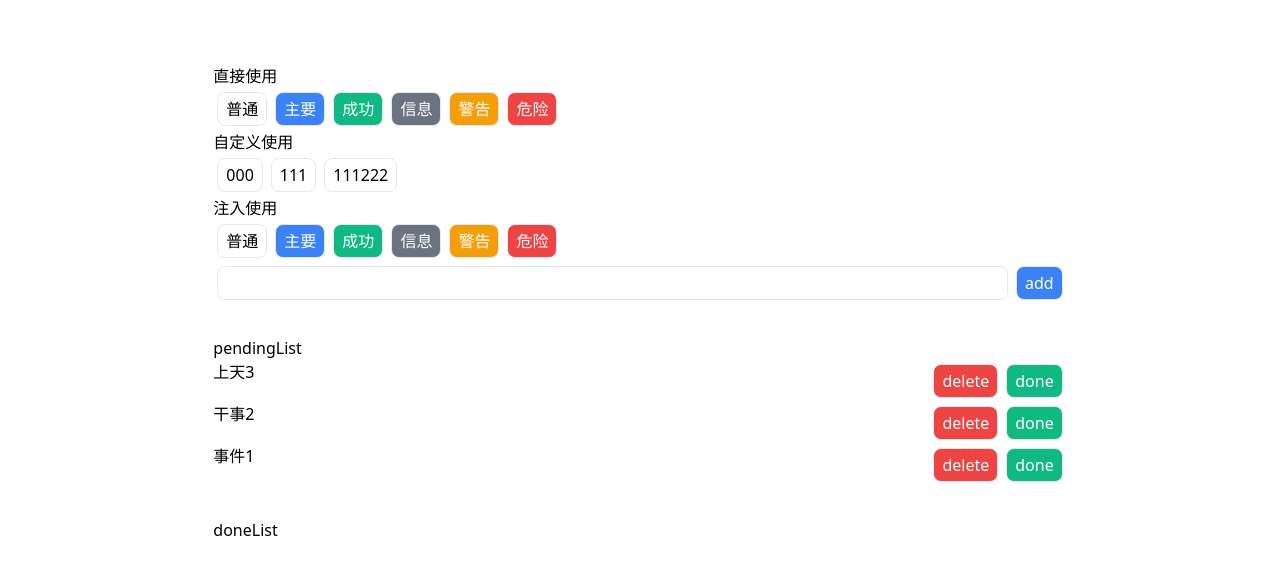
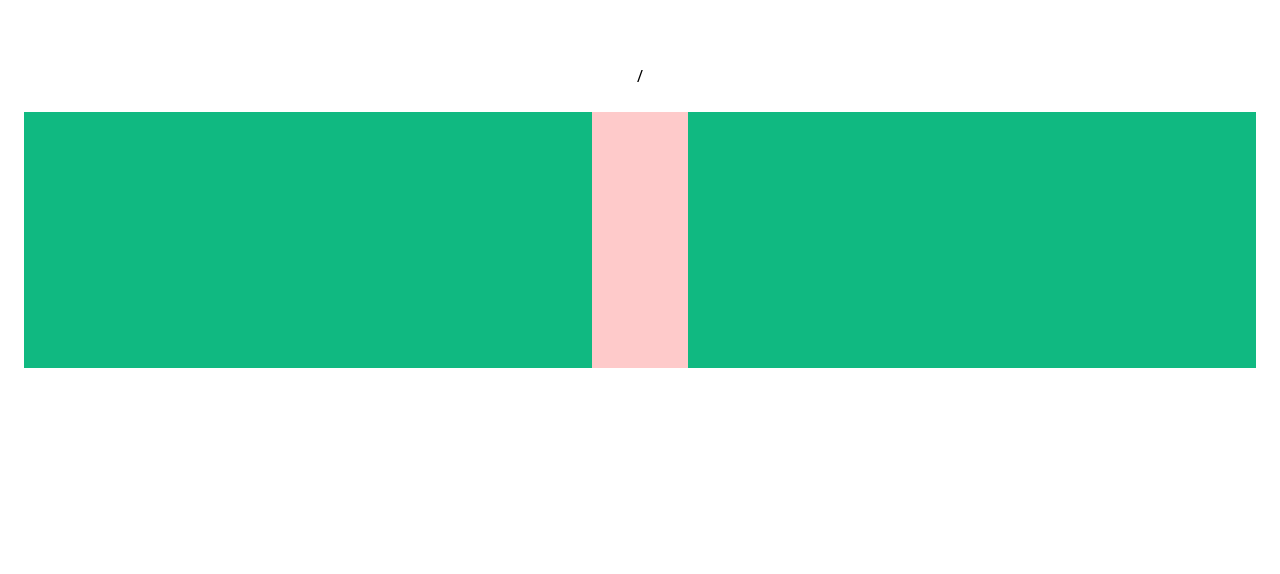
Before and after one commit to Akimotorakiyu/yx-renderless-test, a Vue app: page /about in a window 1280 px wide. Shown: the top 574 px of the page. Built offline with nearby package versions, Linux system fonts and the light colour scheme.

Commit message:
on mounted

```diff
--- a/package.json
+++ b/package.json
@@ -8,7 +8,8 @@
   },
   "dependencies": {
     "nanoid": "^3.1.20",
-    "vue": "^3.0.5"
+    "vue": "^3.0.5",
+    "vue-router": "^4.0.3"
   },
   "devDependencies": {
     "@vitejs/plugin-vue": "^1.1.2",
--- /dev/null
+++ b/src/About.vue
@@ -0,0 +1,49 @@
+<template>
+  <div class="mt-16 text-center">
+    <router-link to="/">/</router-link>
+
+    <div
+      ref="nodeRef"
+      class="text-center bg-green-500 h-64 m-6 flex justify-center overflow-auto"
+    >
+      <div class="w-24 bg-red-200 h-96"></div>
+    </div>
+  </div>
+</template>
+
+<script lang="ts">
+import { defineComponent, onMounted, Ref, ref } from "vue";
+import { onBeforeRouteLeave, onBeforeRouteUpdate } from "vue-router";
+import { autoRecoverscroll, onAfterRouterEnter } from "./routes";
+import ComUse from "./views/comUse/ComUse.vue";
+import TodoList from "./views/todoList/TodoList.vue";
+
+export default defineComponent({
+  name: "App",
+  components: {
+    ComUse,
+    TodoList,
+  },
+  setup() {
+    onMounted(() => {
+      console.log("about load");
+    });
+    onBeforeRouteLeave(() => {
+      console.log("onBeforeRouteLeave");
+    });
+    onBeforeRouteUpdate(() => {
+      console.log("onBeforeRouteUpdate");
+    });
+
+    onAfterRouterEnter(() => {
+      console.log("showing");
+    });
+
+    const nodeRef = ref<HTMLDivElement>() as Ref<HTMLDivElement>;
+
+    autoRecoverscroll(nodeRef);
+
+    return { nodeRef };
+  },
+});
+</script>
--- a/src/App.vue
+++ b/src/App.vue
@@ -1,13 +1,11 @@
 <template>
-  <div class="mt-16">
-    <div class="w-2/3 mx-auto">
-      <ComUse></ComUse>
-    </div>
-
-    <div class="w-2/3 mx-auto">
-      <TodoList> </TodoList>
-    </div>
-  </div>
+  <router-view>
+    <template #default="{ Component }">
+      <keep-alive>
+        <component :is="Component"></component>
+      </keep-alive>
+    </template>
+  </router-view>
 </template>
 
 <script lang="ts">
--- /dev/null
+++ b/src/Home.vue
@@ -0,0 +1,43 @@
+<template>
+  <div class="text-center">
+    <router-link to="/about">/about</router-link>
+  </div>
+
+  <div class="mt-16">
+    <div class="w-2/3 mx-auto">
+      <ComUse></ComUse>
+    </div>
+
+    <div class="w-2/3 mx-auto">
+      <TodoList> </TodoList>
+    </div>
+  </div>
+</template>
+
+<script lang="ts">
+import { defineComponent, onMounted } from "vue";
+import { onBeforeRouteLeave, onBeforeRouteUpdate } from "vue-router";
+import ComUse from "./views/comUse/ComUse.vue";
+import TodoList from "./views/todoList/TodoList.vue";
+
+export default defineComponent({
+  name: "App",
+  components: {
+    ComUse,
+    TodoList,
+  },
+  setup() {
+    onMounted(() => {
+      console.log("Home load");
+    });
+
+    onBeforeRouteLeave(() => {
+      console.log("onBeforeRouteLeave");
+    });
+    onBeforeRouteUpdate(() => {
+      console.log("onBeforeRouteUpdate");
+    });
+    return {};
+  },
+});
+</script>
--- a/src/main.ts
+++ b/src/main.ts
@@ -3,5 +3,8 @@ import { createApp } from "vue";
 // TypeScript: Select TypeScript version - > Use Workspace Version
 import "./index.css";
 import App from "./App.vue";
+import { router } from "./routes";
 
-createApp(App).mount("#app");
+const app = createApp(App);
+app.use(router);
+app.mount("#app");
--- /dev/null
+++ b/src/routes.ts
@@ -0,0 +1,71 @@
+import { nextTick, onUnmounted, Ref } from "vue";
+import {
+  createRouter,
+  createWebHistory,
+  onBeforeRouteLeave,
+  RouteRecordRaw,
+} from "vue-router";
+import About from "./About.vue";
+import Home from "./Home.vue";
+
+const routes = <RouteRecordRaw[]>[
+  {
+    path: "/",
+    component: Home,
+  },
+  {
+    path: "/about",
+    component: About,
+  },
+];
+
+export const router = createRouter({
+  history: createWebHistory(),
+  routes: routes,
+});
+
+const afterEachCallBackSet = new Set<() => void>();
+
+router.afterEach((to) => {
+  afterEachCallBackSet.forEach((fn) => fn());
+});
+
+export function onAfterRouterEnter(fn: () => void) {
+  let fllPath = "";
+
+  onBeforeRouteLeave(() => {
+    fllPath = router.currentRoute.value.fullPath;
+  });
+
+  function handler() {
+    if (router.currentRoute.value.fullPath === fllPath) {
+      fn();
+      console.log("afterIn");
+    }
+  }
+
+  afterEachCallBackSet.add(handler);
+
+  onUnmounted(() => {
+    afterEachCallBackSet.delete(handler);
+  });
+}
+
+export function autoRecoverscroll(scrollContainer: Ref<HTMLDivElement>) {
+  let top = 0;
+  let left = 0;
+
+  onBeforeRouteLeave(() => {
+    top = scrollContainer.value.scrollTop;
+    left = scrollContainer.value.scrollLeft;
+  });
+
+  onAfterRouterEnter(() => {
+    setTimeout(() => {
+      scrollContainer.value.scrollTo({
+        top,
+        left,
+      });
+    }, 0);
+  });
+}
--- a/vite.config.ts
+++ b/vite.config.ts
@@ -1,7 +1,7 @@
-import { defineConfig } from 'vite'
-import vue from '@vitejs/plugin-vue'
+import { defineConfig } from "vite";
+import vue from "@vitejs/plugin-vue";
 
 // https://vitejs.dev/config/
 export default defineConfig({
-  plugins: [vue()]
-})
+  plugins: [vue()],
+});
```
Also changed, not shown: 1 other file (tests, documents, lock files or other folders).
